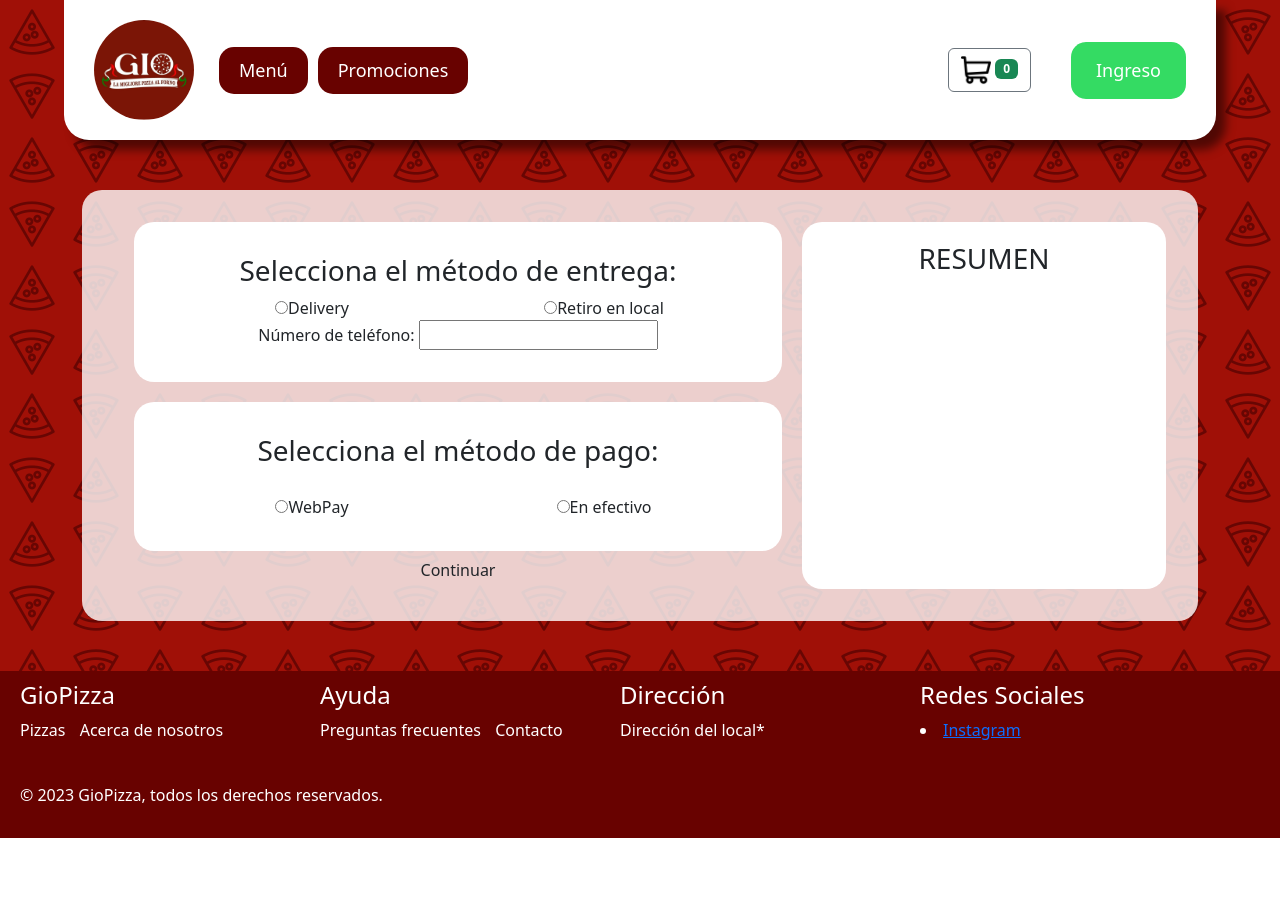
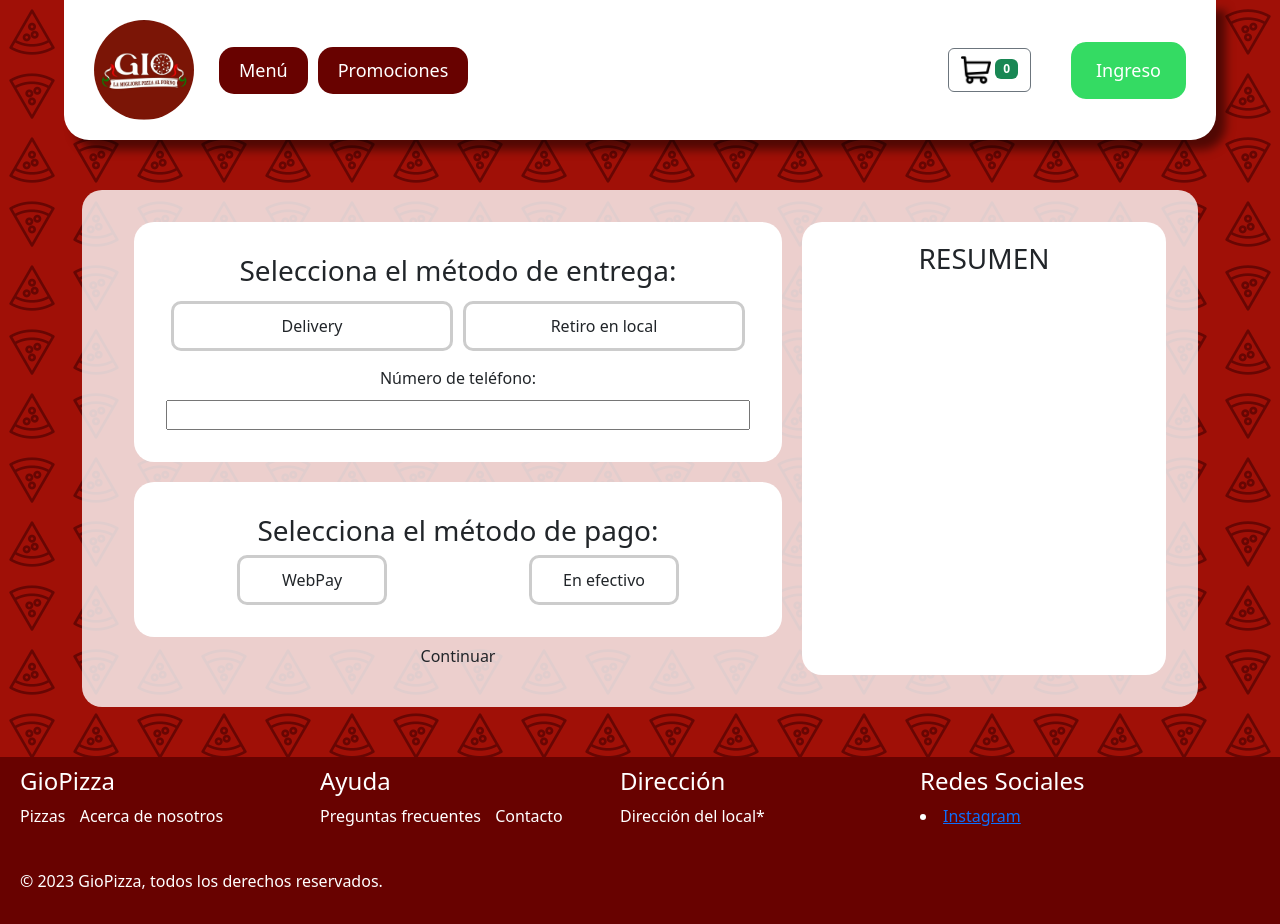
Before and after one commit to AxelRiffo/Proyecto_apt_ecommerce, a Django app: page /checkout/ in a window 1280 px wide. Before the commit the page ends 838 px from the top, so only its background shows below. Run offline with Django 4.2, Linux system fonts and the light colour scheme.

Commit message:
Ajustes css checkout

```diff
--- a/APT2/store/static/css/checkout.css
+++ b/APT2/store/static/css/checkout.css
@@ -1,3 +1,4 @@
+/* Estilos existentes */
 .body {
     display: flex;
     background-color: rgba(255, 255, 255, 0.80);
@@ -19,7 +20,6 @@
 }
 
 .delivery {
-    display: grid;
     background-color: white;
     padding: 2em;
     border-radius: 20px;
@@ -27,32 +27,70 @@
 
 .delivery-options {
     display: flex;
-    justify-content: space-between;
+    justify-content: space-around;
 }
 
-.delivery-options label {
-    flex: 1;
-    text-align: center;
-}
 
 .delivery-details {
     display: none;
 }
 
-.payment-method {
-    display: grid;
+.delivery-info {
+    display: flex;
+    flex-direction: column;
+}
+
+.delivery-info label, select, .comuna {
+    padding: 10px;
+}
+
+.delivery-options label {
+    display: inline-block;
+    width: 150px;
+    height: 50px;
+    background-color: white;
+    border: 3px solid #ccc;
+    flex: 1;
+    text-align: center;
+    padding: 10px;
+    border-radius: 10px;
+    cursor: pointer;
+    transition: background-color 0.3s;
+    margin: 5px;
+}
+
+.delivery-options label input {
+    display: none;
+}
+
+.payment {
     background-color: white;
     padding: 2em;
     border-radius: 20px;
     margin-top: 20px;
+
 }
 
 .payment-options {
     display: flex;
-    margin-top: 20px;
+    justify-content: space-around;
 }
 
+
 .payment-options label {
-    flex: 1;
+    display: inline-block;
+    width: 150px;
+    height: 50px;
+    background-color: white;
+    border: 3px solid #ccc;
     text-align: center;
+    padding: 10px;
+    border-radius: 10px;
+    cursor: pointer;
+    transition: background-color 0.3s;
+    margin: 0px;
 }
+
+.payment-options label input {
+    display: none;
+}
--- a/APT2/store/templates/carrito.html
+++ b/APT2/store/templates/carrito.html
@@ -22,14 +22,13 @@
           {% if request.session.carrito.items %}
             {% for key, value in request.session.carrito.items %}
               <tr>
-                  <td>Pizza {{value.nombre}}</td>
-                  <td>${{value.acumulado}}</td>
+                <td>Pizza {{ value.nombre }}</td>
+                <td>${{ value.acumulado }}</td>
                 <td>
                   <a href="{% url 'Sub' value.producto_id %}" class="badge btn btn-danger btn-increment">-</a>
                   <span class="quantity">{{ value.cantidad }}</span>
                   <a href="{% url 'Add' value.producto_id %}" class="badge btn btn-success btn-increment">+</a>
                 </td>
-
               </tr>
             {% endfor %}
           {% else %}
@@ -41,13 +40,27 @@
           {% endif %}
           <tr>
             <th scope="row">Total:</th>
-              <td colspan="2"><strong>${{total_carrito}}</strong></td>
+            <td colspan="2">
+              <strong>${{ total_carrito }}</strong>
+            </td>
           </tr>
         </tbody>
       </table>
-  <hr>
+      <hr />
     </div>
     <div class="row text-center">
-  <div class="col-6"><a href="{% url 'CLS' %}" class="btn btn-danger">Limpiar carrito</a></div>
-  <div class="col-6"><a href="/checkout/" class="btn btn-success">Proceder al pago</a></div>
+      <div class="col-6">
+        <a href="{% url 'CLS' %}" class="btn btn-danger">Limpiar carrito</a>
       </div>
+      {% if request.session.carrito.items %}
+        <div class="col-6">
+          <a href="/checkout/" class="btn btn-success">Proceder al pago</a>
+        </div>
+      {% else %}
+        <div class="col-6">
+          <a href="#" class="btn btn-success">Agrega productos al carro</a>
+        </div>
+      {% endif %}
+    </div>
+  </head>
+</html>
--- a/APT2/store/templates/checkout.html
+++ b/APT2/store/templates/checkout.html
@@ -8,34 +8,36 @@
       <form method="post" class="checkout-form">
         {% csrf_token %}
         <div class="delivery">
-
           <h3>Selecciona el método de entrega:</h3>
           <div class="delivery-options">
-              <label><input type="radio" name="delivery_method" value="delivery" />Delivery</label>
-              <label><input type="radio" name="delivery_method" value="local_pickup" />Retiro en local</label>
+            <label for="delivery_method_delivery"><input type="radio" name="delivery_method" id="delivery_method_delivery" value="delivery" />Delivery</label>
+            <label for="delivery_method_local_pickup"><input type="radio" name="delivery_method" id="delivery_method_local_pickup" value="local_pickup" />Retiro en local</label>
           </div>
 
           <div id="delivery-details" class="delivery-details">
+            <div class="delivery-info">
+              <div class="comuna">
                 <select id="comuna" name="comuna">
                   <option value="comuna1">Comuna 1</option>
                   <option value="comuna2">Comuna 2</option>
                 </select>
+              </div>
               <label for="address">Dirección:</label>
               <input type="text" id="address" name="address" />
             </div>
+          </div>
 
-            <div class="local-pickup-details">
+          <div class="delivery-info">
             <label for="phone">Número de teléfono:</label>
             <input type="text" id="phone" name="phone" />
           </div>
-
         </div>
 
-        <div class="payment-method">
+        <div class="payment">
           <h3>Selecciona el método de pago:</h3>
           <div class="payment-options">
-            <label><input type="radio" name="payment_method" value="webpay" />WebPay</label>
-            <label><input type="radio" name="payment_method" value="cash" />En efectivo</label>
+            <label for="payment-method-webpay"><input type="radio" name="payment_method" value="webpay" />WebPay</label>
+            <label for="payment-method-efectivo"><input type="radio" name="payment_method" value="cash" />En efectivo</label>
           </div>
         </div>
 
@@ -45,7 +47,6 @@
     <div class="info-sidebar">
       <!-- Aquí tenemos que mostrar el resumen del carrito, tipo las pizzas y su precio, para hacer la suma total si se agrega el tema de delivery -->
       <h3>RESUMEN</h3>
-
     </div>
   </div>
 
```
Also changed, not shown: APT2/db.sqlite3. Lines whose indentation alone changed are shown as unchanged.
